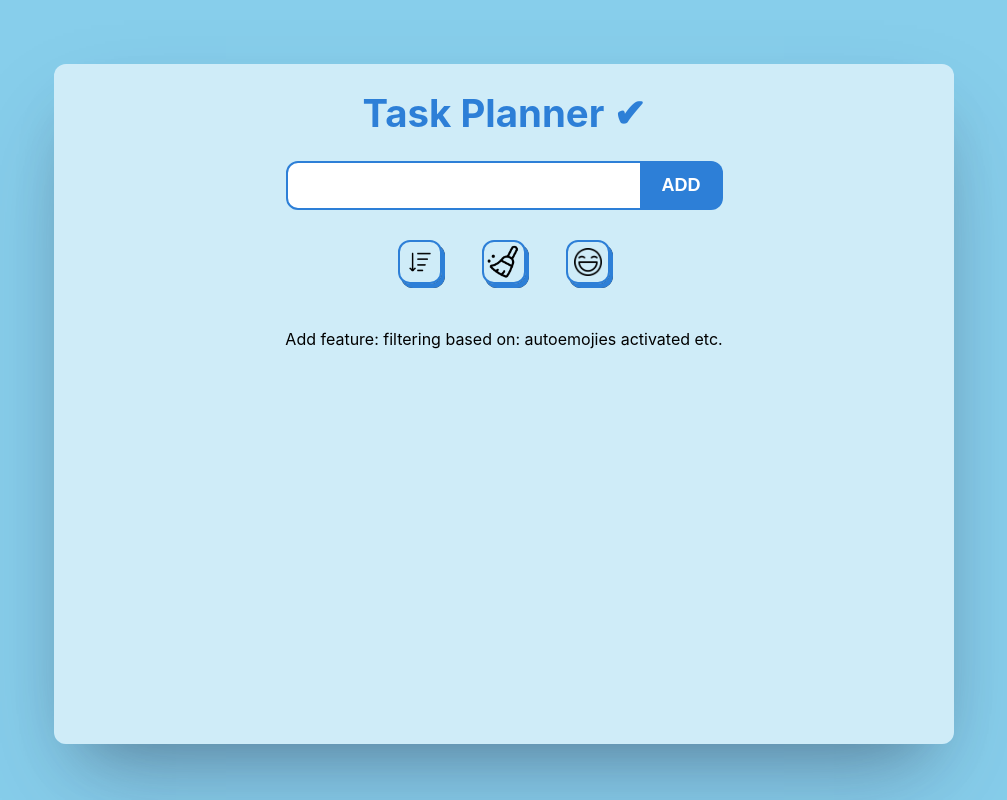
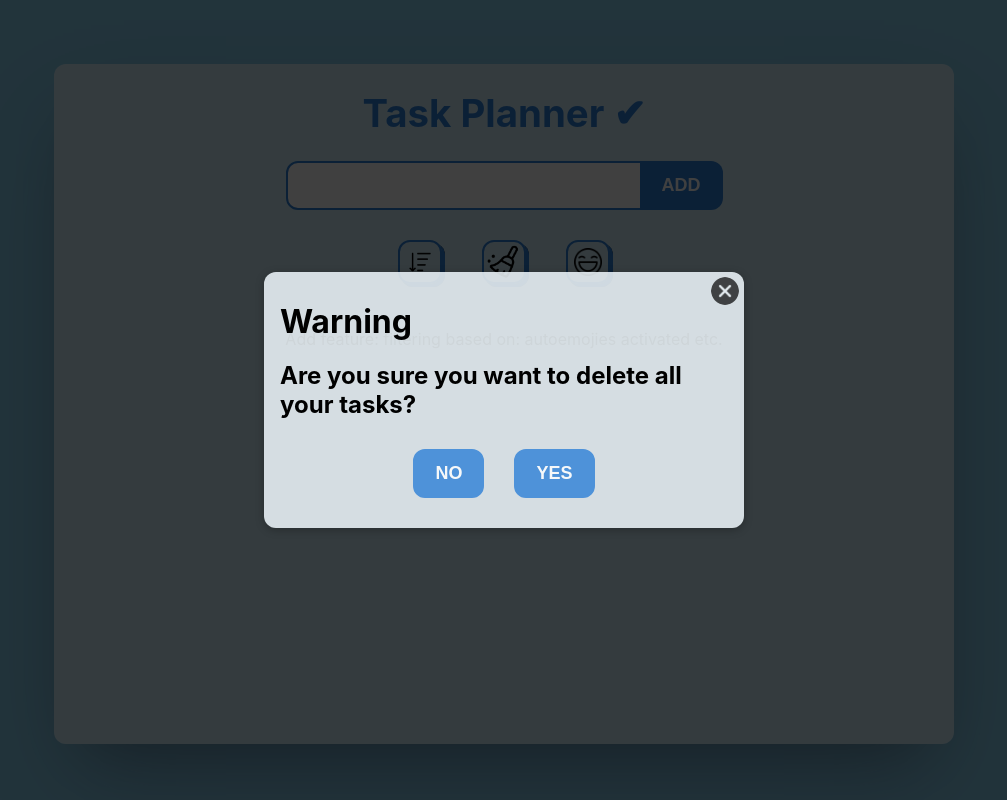
Before and after one commit to DevKarl/Advanced-Task-Planner, a React (Create React App) app: page / in a window 1280 px wide. Both pictures are taken after a click on the button 640 px from the left and 262 px from the top of the page. Shown: the whole page, without its empty margins (136-1143 px from the left). Built offline with nearby package versions, Linux system fonts and the light colour scheme.

Commit message:
in work: task actions functionality

```diff
--- /dev/null
+++ b/src/components/Modals/ClearAllTasksModal.js
@@ -0,0 +1,29 @@
+
+import classes from './ClearAllTasksModal.module.css';
+import Modal from '../UI/Modal';
+
+const ClearAllTasksModal = props => {
+
+    const closeModalHandler = () => props.onClose();
+
+    const btnYesClick = () => props.onClose();
+
+    return(
+        <Modal
+        hasTwoBtns = {true}
+        btn1Text = {'NO'}
+        btn2Text = {'YES'}
+        btn1Click = {closeModalHandler}
+        btn2Click = {btnYesClick}
+        closeModalHandler = {closeModalHandler}
+        >
+            <div className={classes.clearTasksWarningContainer}>
+                <h1 className={classes.clearTasksH1}>Warning</h1>
+                <h2 className={classes.clearTasksMsg}>Are you sure you want to delete all your tasks?</h2>
+            </div>
+        </Modal>
+    )
+
+}
+
+export default ClearAllTasksModal;
--- /dev/null
+++ b/src/components/Modals/ClearAllTasksModal.module.css
@@ -0,0 +1,10 @@
+
+.clearTasksWarningContainer {
+    align-items: center;
+    justify-content: center;
+    margin: 0;
+}
+
+.clearTasksH1 {
+    margin: 0;
+}
--- a/src/components/TaskActions.js
+++ b/src/components/TaskActions.js
@@ -1,24 +1,32 @@
 
 import classes from './TaskActions.module.css';
 import { React, useState } from 'react';
+import ClearAllTasksModal from './Modals/ClearAllTasksModal';
+import FilterTasksModal from './Modals/FilterTasksModal';
 
 const TaskActions = props => {
 
     // states
     const [emojiesActivated, toggleEmojiesActivated] = useState(false);
     const [filterActivated, toggleFilterActivated] = useState(false);
+    const [clearTasksModal, toggleclearTasksModal] = useState(false);
+    const [filterTasksModal, togglefilterTasksModal] = useState(false);
     const [hoveredText, setHoveredText] = useState("");
 
     // State-related handlers
 
     const handleToggleEmoji = () => {
+        handleEnterEmoji();
         toggleEmojiesActivated(prev => !prev)
-        handleEnterEmoji();
     }
 
     const handleToggleFilter = filterBasedOn => {
-        console.log(filterBasedOn);
+        togglefilterTasksModal();
         toggleFilterActivated(prev => !prev)
+    }
+
+    const handleClearAllTasks = () => {
+        toggleclearTasksModal(true);
     }
 
     // CSS Enter btn related handlers
@@ -31,17 +39,19 @@ const TaskActions = props => {
         <>
         <div className={classes.taskActionsContainer}>
             <button
-                className={`${classes.sortBtn} ${filterActivated ? classes.activatedButton : ''}`}
+                className={`${classes.sortBtn} ${filterActivated ? classes.activatedBtn : ''}`}
                 onMouseEnter={handleEnterSort}
+                onClick={handleToggleFilter}
                 onMouseLeave={handleLeave}
             ></button>
             <button
                 className={classes.clearAllTasksBtn}
                 onMouseEnter = {handleEnterClearAll}
                 onMouseLeave = {handleLeave}
+                onClick={handleClearAllTasks}
             ></button>
             <button
-                className={`${classes.toggleEmojiesBtn} ${emojiesActivated ? classes.activatedButton : ''}`}
+                className={`${classes.toggleEmojiesBtn} ${emojiesActivated ? classes.activatedBtn : ''}`}
                 onMouseEnter={handleEnterEmoji}
                 onClick={handleToggleEmoji}
                 onMouseLeave = {handleLeave}
@@ -49,6 +59,13 @@ const TaskActions = props => {
         </div>
         <div className={classes.hoveredTaskActionText}><h3 className={classes.hoveredTaskActionTextH3}>{hoveredText}</h3></div>
         <div> Add feature: filtering based on: autoemojies activated etc.</div>
+        {clearTasksModal && <ClearAllTasksModal
+
+        /* add props here */
+        />}
+        {filterTasksModal && <FilterTasksModal
+        /* add props here */
+        />}
         </>
     )
 
--- a/src/components/TaskActions.module.css
+++ b/src/components/TaskActions.module.css
@@ -15,28 +15,43 @@
     font-weight: 700;
     border: 2px solid var(--primary-color);
     text-transform: uppercase;
-    transition: all 0.3s ease;
     background-repeat: no-repeat;
     background-position: center;
     background-color: var(--secondary-color);
-    box-shadow: 3px 4px 0px var(--primary-color),
-                3px 4px 0px #222222;
+    box-shadow: 3px 3px 0px var(--primary-color),
+                3px 3px 0px #222222;
 }
 
 .taskActionsContainer button:hover{
     cursor: pointer;
 }
 
-.activatedButton {
-    animation: bounce 0.5s ease-out;
-    background-color: white !important;
+.taskActionsContainer button:active {
+    animation: button-click 0.2s ease;
+    animation-fill-mode: forwards;
     box-shadow: 0 0 10px white,
                 0 0 10px white,
                 0 0 10px white,
                 0 0 10px white !important;
-    transform: translateY(3px);
-    transform: translateX(3px);
-    border: 1px solid var(--primary-color);
+}
+
+@keyframes button-click {
+    0% {
+      transform: translateY(0);
+      transform: translateX(0);
+    }
+    50% {
+      transform: translateY(3px);
+      transform: translateX(3px);
+    }
+    100% {
+      transform: translateY(0);
+      transform: translateX(0);
+    }
+}
+
+.activatedBtn {
+    background-color: rgba(255, 255, 255, 0.799) !important;
 }
 
 
--- a/src/components/UI/Modal.js
+++ b/src/components/UI/Modal.js
@@ -25,12 +25,28 @@ const Modal = props => {
                 >
                 <button className={classes.closeModalBtn} onClick = {closeModal}></button>
                 <div>{props.children}</div>
-                <button
+                {props.btnText && <button
                     className={classes.modalBtn}
                     onClick = {props.mainBtnClick}
                 >
                     {props.btnText}
-                </button>
+                </button>}
+                {props.hasTwoBtns &&
+                <div className={classes.hasTwoBtnsBtnContainer}>
+                    <button
+                        className={classes.modalBtn}
+                        onClick = {props.btn1Click}
+                    >
+                        {props.btn1Text}
+                    </button>
+                    <button
+                    className={classes.modalBtn}
+                    onClick = {props.btn2Click}
+                    >
+                        {props.btn2Text}
+                    </button>
+                </div>
+                }
             </div>
             <div className = {classes.backdrop} onClick = {closeModal}></div>
         </>,
--- a/src/components/UI/Modal.module.css
+++ b/src/components/UI/Modal.module.css
@@ -77,6 +77,12 @@
     opacity: 80%;
 }
 
+.hasTwoBtnsBtnContainer {
+    display: flex;
+    flex-direction: row;
+    gap: 30px;
+}
+
 .modalBtn:hover {
     cursor: pointer;
     transform: scale(1.03);
```
Also changed, not shown: src/components/Modals/FilterTasksModal.js (added), src/components/Modals/FilterTasksModal.module.css (added).
